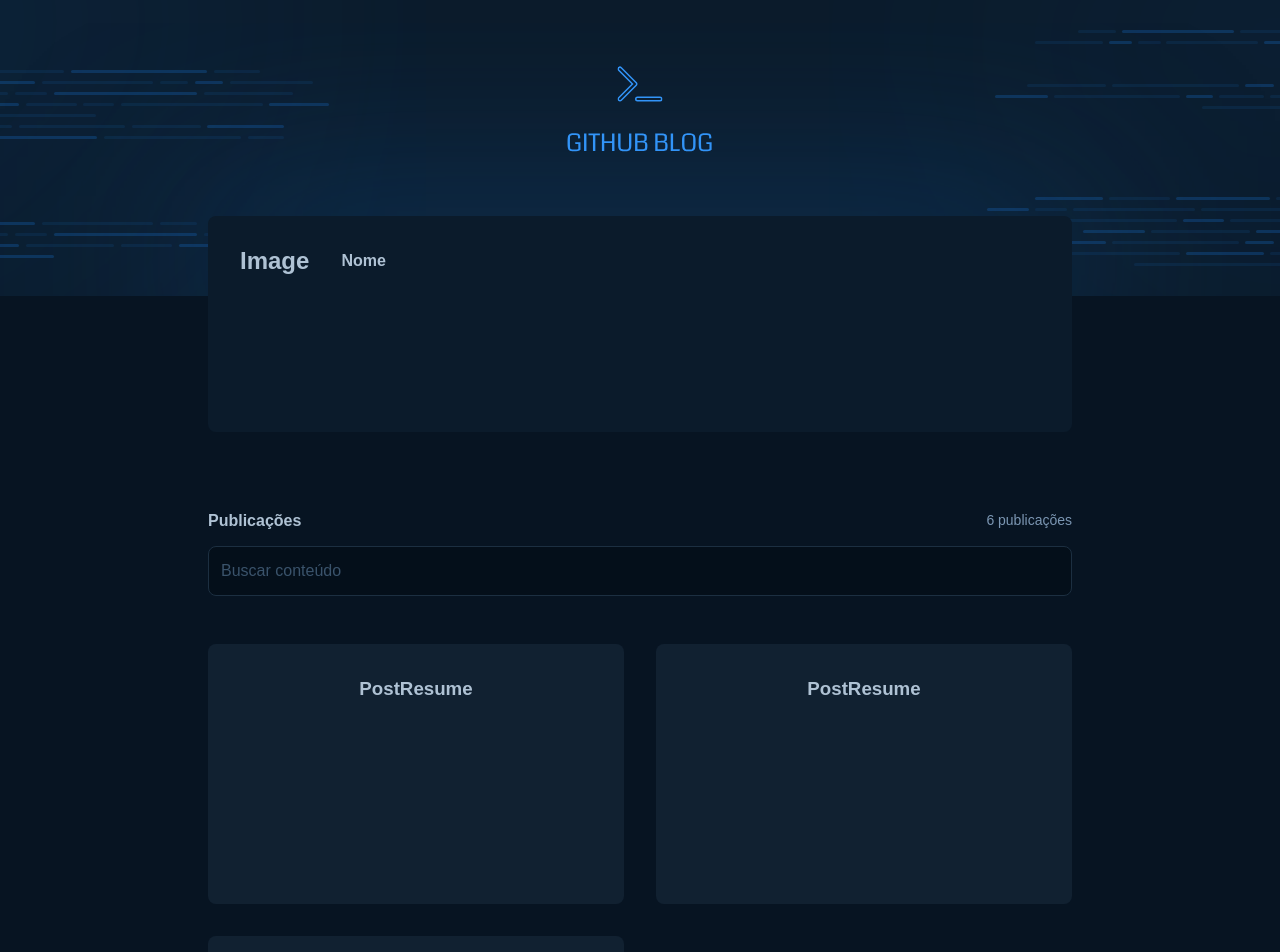
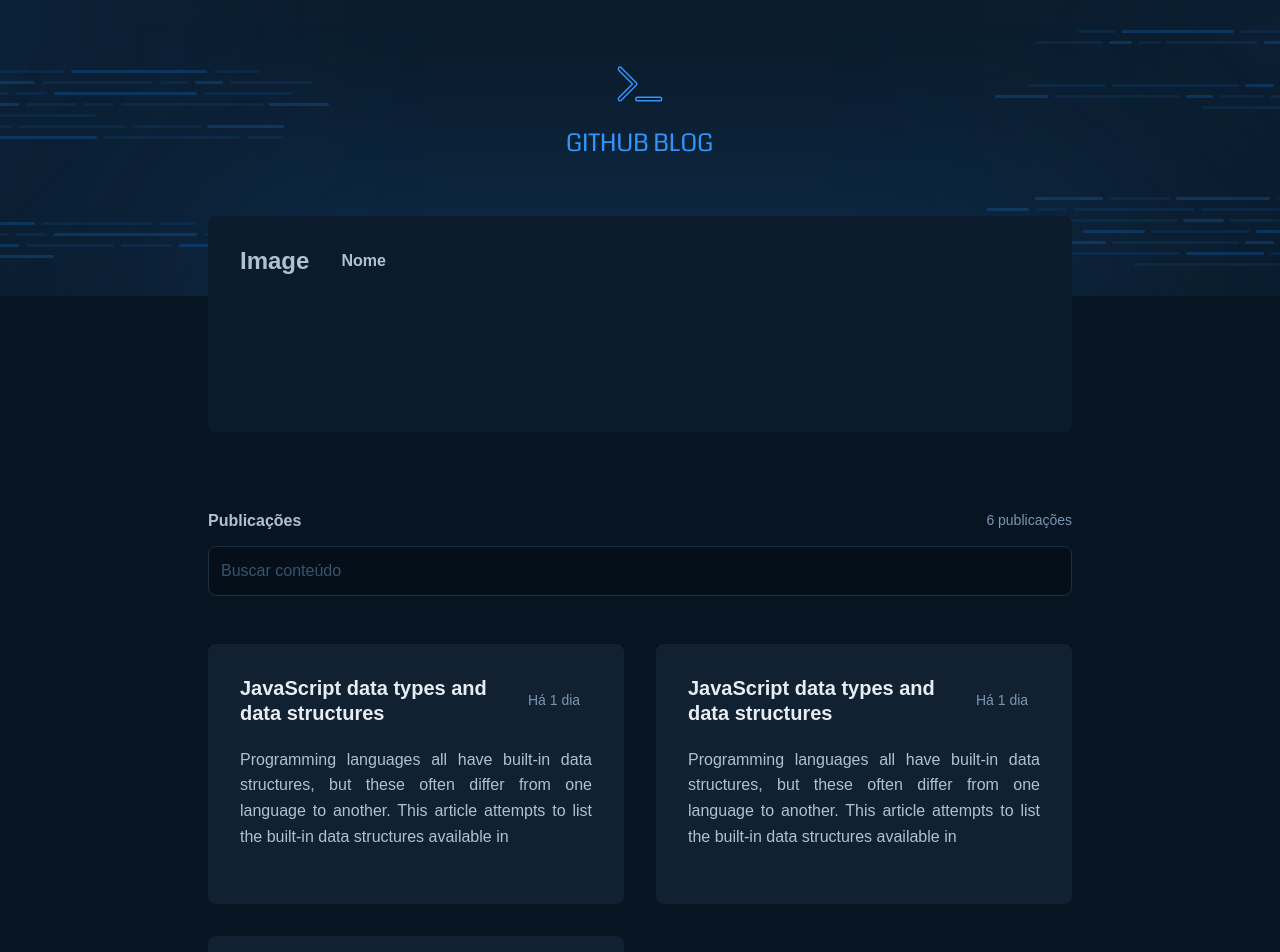
Before and after one commit to DiogoKaster/github-blog, a React (Vite) app: page / in a window 1280 px wide. Shown: the top 952 px of the page. Built offline with nearby package versions, Linux system fonts and the light colour scheme.

Commit message:
feat: change components file structure and finish PostResume Component

```diff
--- a/package.json
+++ b/package.json
@@ -10,6 +10,7 @@
     "preview": "vite preview"
   },
   "dependencies": {
+    "axios": "^1.5.0",
     "react": "^18.2.0",
     "react-dom": "^18.2.0",
     "react-router-dom": "^6.15.0",
--- a/src/pages/Home/components/PostResume/index.tsx
+++ b/src/pages/Home/components/PostResume/index.tsx
@@ -1,9 +1,19 @@
-import { PostResumeContainer } from './styles'
+import { PostContent, PostResumeContainer, PostResumeHeader } from './styles'
 
 export function PostResume() {
   return (
     <PostResumeContainer>
-      <h1>PostResume</h1>
+      <PostResumeHeader>
+        <h2>JavaScript data types and data structures</h2>
+        <span>Há 1 dia</span>
+      </PostResumeHeader>
+      <PostContent>
+        <p>
+          Programming languages all have built-in data structures, but these
+          often differ from one language to another. This article attempts to
+          list the built-in data structures available in
+        </p>
+      </PostContent>
     </PostResumeContainer>
   )
 }
--- a/src/pages/Home/components/PostResume/styles.ts
+++ b/src/pages/Home/components/PostResume/styles.ts
@@ -3,7 +3,6 @@ import styled from 'styled-components'
 export const PostResumeContainer = styled.div`
   display: flex;
   flex-direction: column;
-  align-items: center;
   gap: 1.25rem;
   width: 100%;
   max-width: 26rem;
@@ -14,3 +13,28 @@ export const PostResumeContainer = styled.div`
   background: ${(props) => props.theme['base-post']};
   border-radius: 0.5rem;
 `
+
+export const PostResumeHeader = styled.header`
+  display: flex;
+  align-items: center;
+  justify-content: space-between;
+  width: 100%;
+  gap: 1.5rem;
+
+  h2 {
+    font-size: 1.25rem;
+    color: ${(props) => props.theme['base-title']};
+  }
+
+  span {
+    font-size: 0.875rem;
+    color: ${(props) => props.theme['base-span']};
+    min-width: 4rem;
+  }
+`
+
+export const PostContent = styled.div`
+  overflow: hidden;
+  text-overflow: ellipsis;
+  text-align: justify;
+`
--- a/src/pages/Home/index.tsx
+++ b/src/pages/Home/index.tsx
@@ -1,5 +1,5 @@
-import { Profile } from '../../components/Profile'
-import { SearchPost } from '../../components/SearchPost'
+import { Profile } from './components/Profile'
+import { SearchPost } from './components/SearchPost'
 import { PostResume } from './components/PostResume'
 import { HomeContainer, PostListContainer } from './styles'
 
```
Also changed, not shown: src/pages/Home/components/Profile/index.tsx (renamed from src/components/Profile/index.tsx), src/pages/Home/components/Profile/styles.ts (renamed from src/components/Profile/styles.ts), src/pages/Home/components/SearchPost/index.tsx (renamed from src/components/SearchPost/index.tsx), src/pages/Home/components/SearchPost/styles.ts (renamed from src/components/SearchPost/styles.ts), 1 other file (tests, documents, lock files or other folders).
